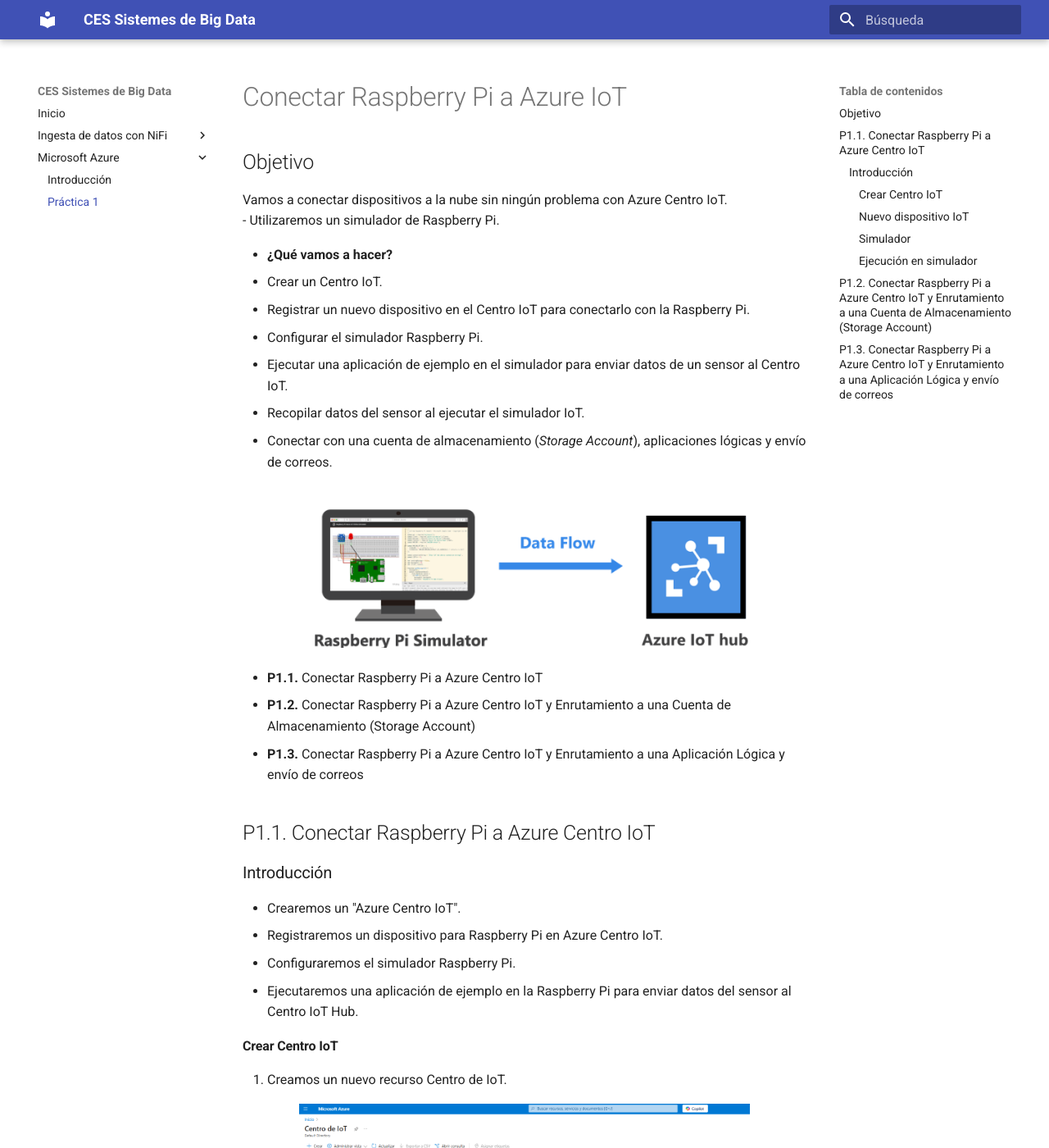
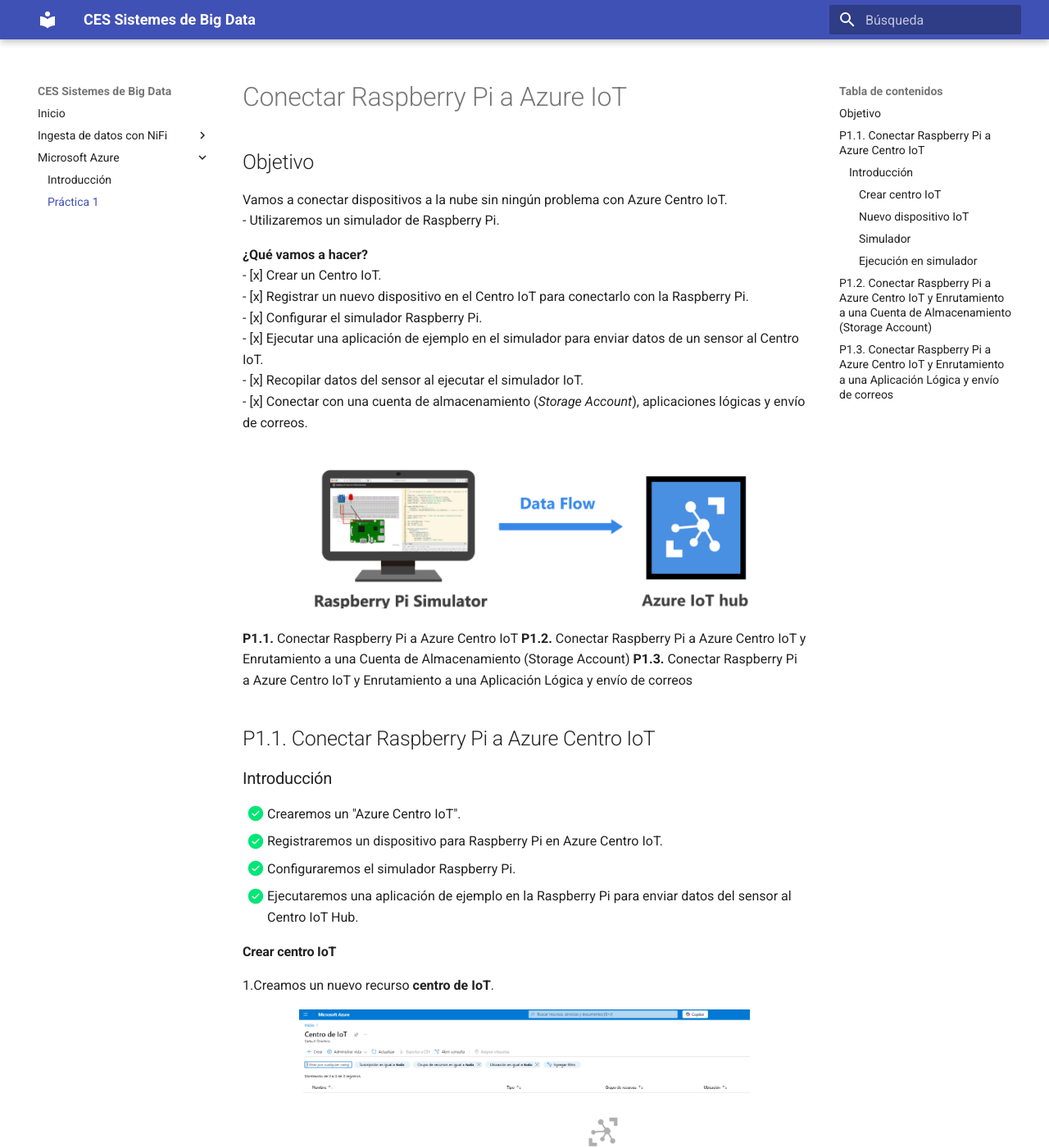
Before and after one commit to jorsodom/bigdata-sb, an MkDocs documentation site: the page built from docs/azure/AzurePractica1.md, in a window 1280 px wide and 1400 px high. Shown: the whole window at 82% size. Built offline with MkDocs 1.6.1 and Material for MkDocs 9.7.7, drawn with Linux system fonts in a browser that asks for light colours; some of the changed text lies outside the part shown.

Commit message:
test azure

```diff
--- a/docs/azure/AzurePractica1.md
+++ b/docs/azure/AzurePractica1.md
@@ -3,33 +3,31 @@
 Vamos a conectar dispositivos a la nube sin ningún problema con Azure Centro IoT.
 - Utilizaremos un simulador de Raspberry Pi.
 
-- **¿Qué vamos a hacer?**
-  - Crear un Centro IoT.
-  - Registrar un nuevo dispositivo en el Centro IoT para conectarlo con la Raspberry Pi.
-  - Configurar el simulador Raspberry Pi.
-  - Ejecutar una aplicación de ejemplo en el simulador para enviar datos de un sensor al Centro IoT.
-  - Recopilar datos del sensor al ejecutar el simulador IoT.
-  - Conectar con una cuenta de almacenamiento (*Storage Account*), aplicaciones lógicas y envío de correos.
+**¿Qué vamos a hacer?**
+- [x] Crear un Centro IoT.
+- [x] Registrar un nuevo dispositivo en el Centro IoT para conectarlo con la Raspberry Pi.
+- [x] Configurar el simulador Raspberry Pi.
+- [x] Ejecutar una aplicación de ejemplo en el simulador para enviar datos de un sensor al Centro IoT.
+- [x] Recopilar datos del sensor al ejecutar el simulador IoT.
+- [x] Conectar con una cuenta de almacenamiento (*Storage Account*), aplicaciones lógicas y envío de correos.
 
 <div align="center">
 <img src="../../img/azurep1_1.png" alt="Azure p1"
 width="80%" />
 </div>
-- **P1.1.** Conectar Raspberry Pi a Azure Centro IoT
-- **P1.2.** Conectar Raspberry Pi a Azure Centro IoT y Enrutamiento a una Cuenta de Almacenamiento (Storage Account)
-- **P1.3.** Conectar Raspberry Pi a Azure Centro IoT y Enrutamiento a una Aplicación Lógica y envío de correos
+**P1.1.** Conectar Raspberry Pi a Azure Centro IoT
+**P1.2.** Conectar Raspberry Pi a Azure Centro IoT y Enrutamiento a una Cuenta de Almacenamiento (Storage Account)
+**P1.3.** Conectar Raspberry Pi a Azure Centro IoT y Enrutamiento a una Aplicación Lógica y envío de correos
 
 
 ## P1.1. Conectar Raspberry Pi a Azure Centro IoT
 ### Introducción
-
-- Crearemos un "Azure Centro IoT".
-- Registraremos un dispositivo para Raspberry Pi en Azure Centro IoT.
-- Configuraremos el simulador Raspberry Pi.
-- Ejecutaremos una aplicación de ejemplo en la Raspberry Pi para enviar datos del sensor al Centro IoT Hub.
-#### Crear Centro IoT
-1. Creamos un nuevo recurso Centro de IoT.
-
+- [x] Crearemos un "Azure Centro IoT".
+- [x] Registraremos un dispositivo para Raspberry Pi en Azure Centro IoT.
+- [x] Configuraremos el simulador Raspberry Pi.
+- [x] Ejecutaremos una aplicación de ejemplo en la Raspberry Pi para enviar datos del sensor al Centro IoT Hub.
+#### Crear centro IoT
+1.Creamos un nuevo recurso **centro de IoT**.
 <div align="center">
 <img src="../../img/azurep1_5.png" alt="Azure p1"
 width="80%" />
@@ -55,7 +53,6 @@
 width="80%" />
 </div>
 6. Seleccionamos “Siguiente: Etiquetas”. No introducimos nada. O, si deseas etiquetar el recurso, introduce el Nombre / Valor para luego buscar el recurso a través de la etiqueta.
-
 7. Seleccionamos “Siguiente: Revisar y crear”. Revisamos que todo esté correcto.
 <div align="center">
 <img src="../../img/azurep1_10.png" alt="Azure p1"
```
Also changed, not shown: other parts of docs/azure/AzurePractica1.md (+8 -20 lines), docs/azure/AzureIntroduccion.md (+1 -1 lines).
